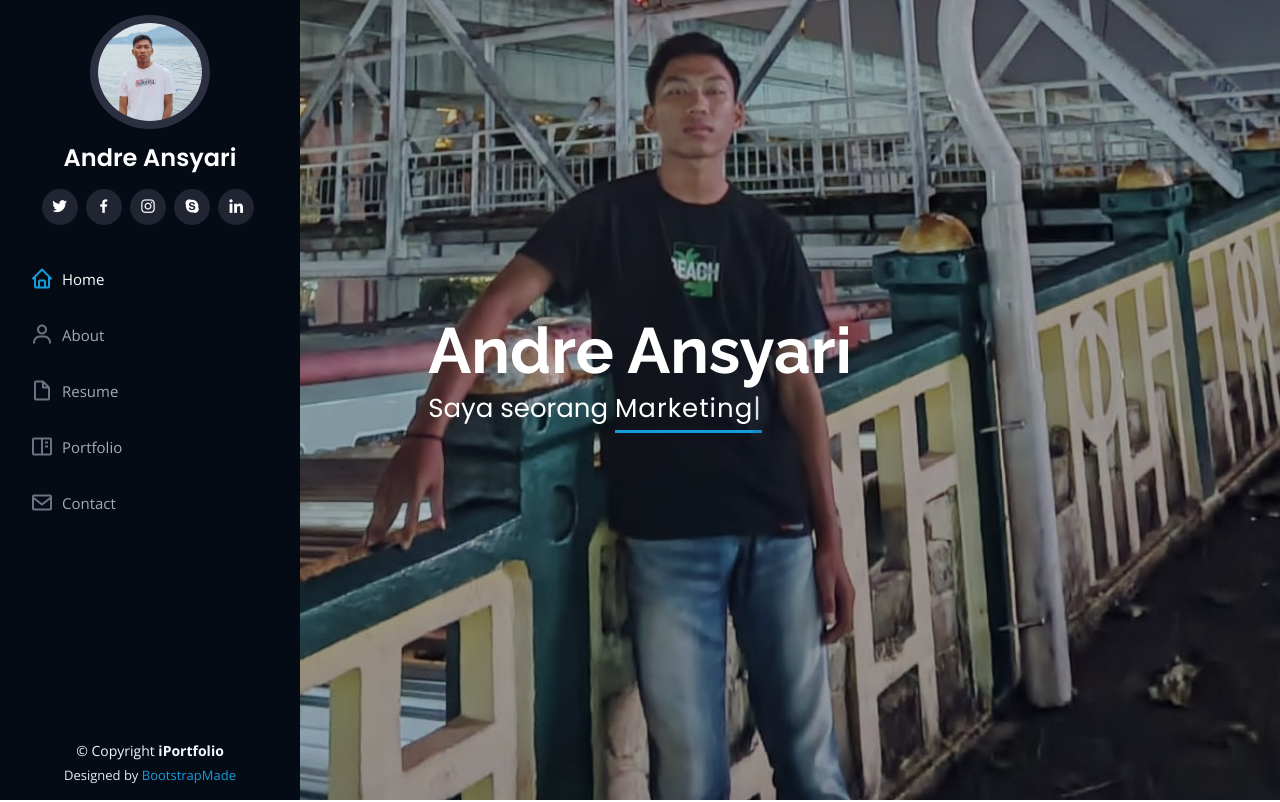
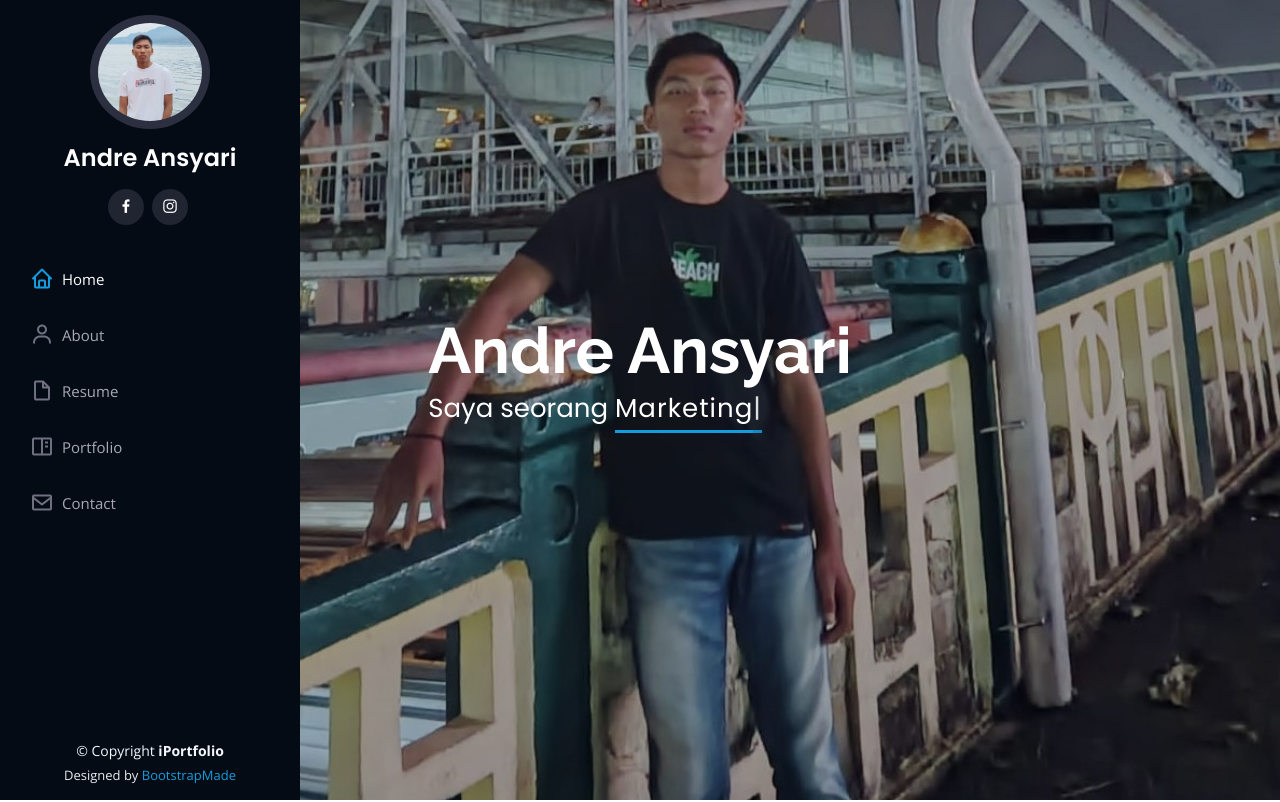
Before and after one commit to AndreAnsyari/AndreAnsyari.github.io, a plain HTML site: page index.html in a window 1280 px wide. Shown: the top 802 px of the page. Drawn offline with nearby package versions, Linux system fonts and the light colour scheme.

Commit message:
Add files via upload

```diff
--- a/index.html
+++ b/index.html
@@ -51,11 +51,8 @@
         <img src="assets/img/profile.jpeg" alt="" class="img-fluid rounded-circle">
         <h1 class="text-light"><a href="index.html">Andre Ansyari</a></h1>
         <div class="social-links mt-3 text-center">
-          <a href="#" class="twitter"><i class="bx bxl-twitter"></i></a>
-          <a href="#" class="facebook"><i class="bx bxl-facebook"></i></a>
-          <a href="#" class="instagram"><i class="bx bxl-instagram"></i></a>
-          <a href="#" class="google-plus"><i class="bx bxl-skype"></i></a>
-          <a href="#" class="linkedin"><i class="bx bxl-linkedin"></i></a>
+          <a href="https://web.facebook.com/people/Andre-Ansyari/pfbid02MH42Btf3wj2xwTPry3AyxC8aou1ipvKf7tRnCjReAbqvqPsAte9Z8AaPcJxRA66nl/" class="facebook"><i class="bx bxl-facebook"></i></a>
+          <a href="https://www.instagram.com/andreallstar_/" class="instagram"><i class="bx bxl-instagram"></i></a>
         </div>
       </div>
 
```
